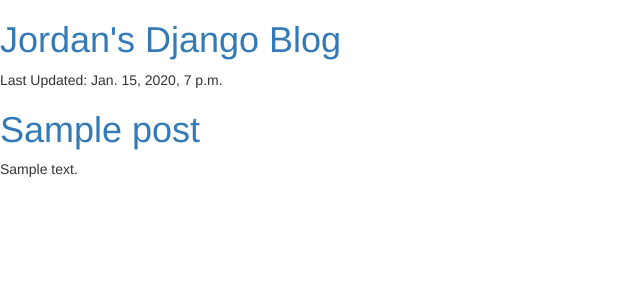
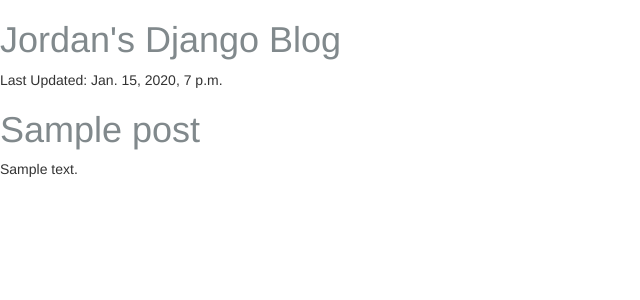
Before and after one commit to jwinf843/my-django-blog, a Django app: template blog/templates/blog/post_list.html in a window 1280 px wide. Shown: the top 300 px of the page, without its empty margins (0-640 px from the left). Run offline with Django 3.2, Linux system fonts and the light colour scheme; the template is opened without the code that fills it: values that come from a table or form of the project are taken from there, others are empty; tables that the repository leaves empty hold one stand-in row (values such as "Sample post"); some libraries are stand-ins or nearby versions.

Commit message:
Updating the blog with stylistic changes

```diff
--- /dev/null
+++ b/blog/static/css/blog.css
@@ -0,0 +1,3 @@
+h1 a {
+    color: #81898C;
+}
--- a/blog/templates/blog/post_list.html
+++ b/blog/templates/blog/post_list.html
@@ -1,13 +1,13 @@
 <! Shit's gettin real yo >
 
-<link rel="stylesheet" href="//maxcdn.bootstrapcdn.com/bootstrap/3.2.0/css/bootstrap.min.css">
-<link rel="stylesheet" href="//maxcdn.bootstrapcdn.com/bootstrap/3.2.0/css/bootstrap-theme.min.css">
+{% load staticfiles %}
 
 <html>
     <head>
-        <title>
-            Jordan's Blog
-        </title>
+        <title>Jordan's Blog</title>
+        <link rel="stylesheet" href="//maxcdn.bootstrapcdn.com/bootstrap/3.2.0/css/bootstrap.min.css">
+        <link rel="stylesheet" href="//maxcdn.bootstrapcdn.com/bootstrap/3.2.0/css/bootstrap-theme.min.css">
+        <link rel='stylesheet' href='{% static "css/blog.css" %}'>
     </head>
 
     <body>
```
